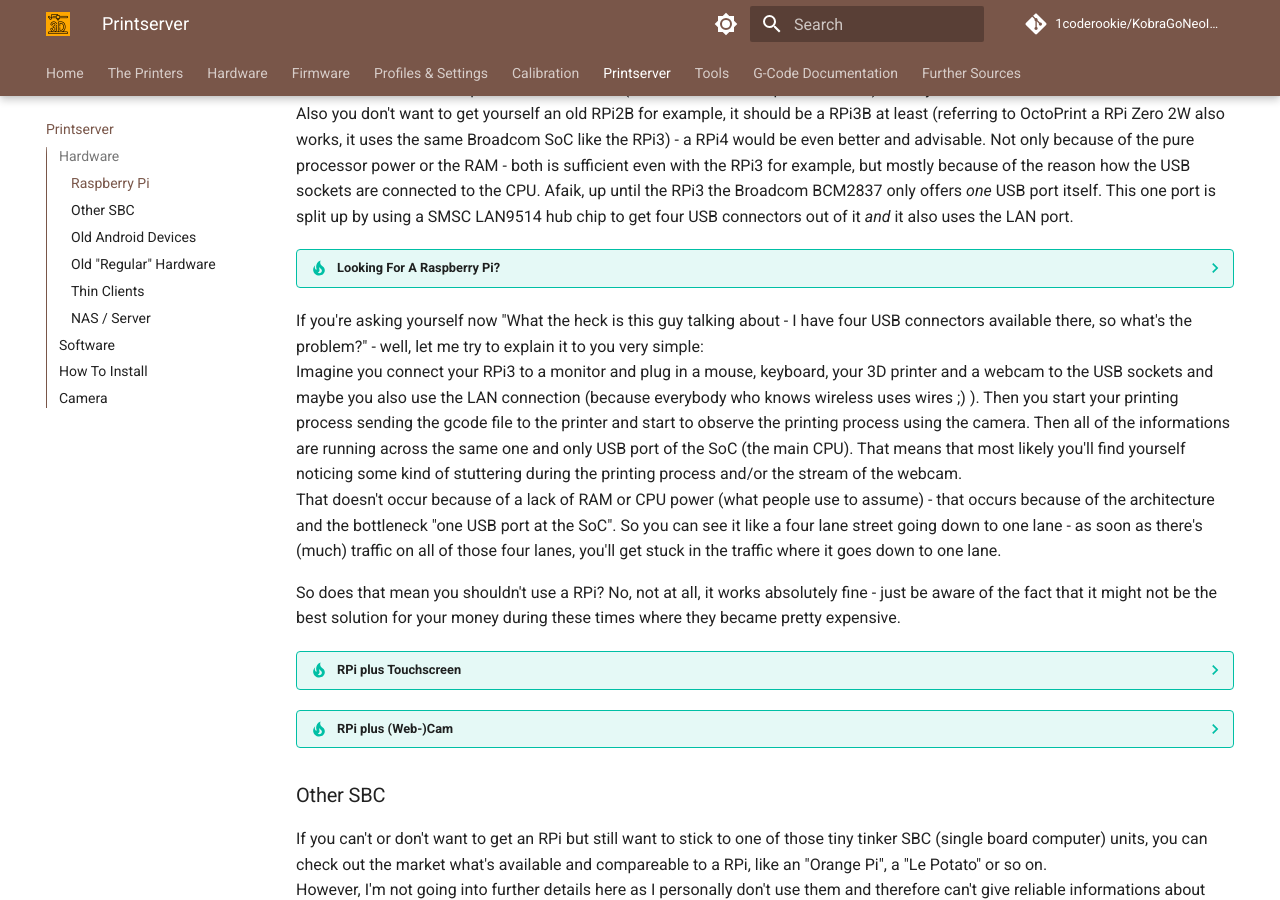
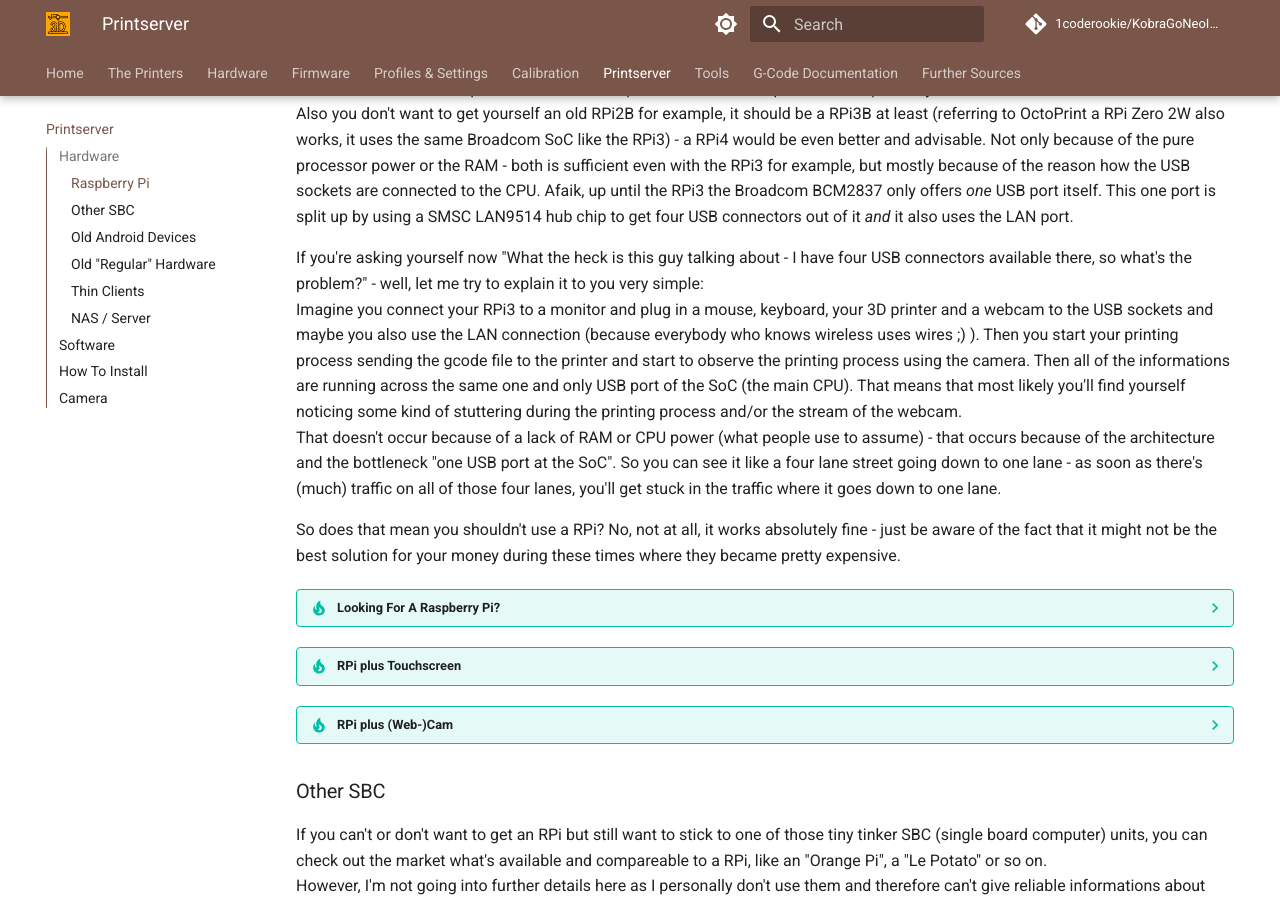
Before and after one commit to 1coderookie/KobraGoNeoInsights, an MkDocs documentation site: the page built from docs/printserver.md, in a window 1280 px wide and 900 px high, scrolled down 823 px. Built offline with MkDocs 1.6.1 and Material for MkDocs 9.7.7, drawn with Linux system fonts in a browser that asks for light colours; comment, search, counter and statistics services are not loaded.

```diff
--- a/docs/printserver.md
+++ b/docs/printserver.md
@@ -20,15 +20,15 @@ And as handy as it is - it might not be the best solution, especially these days
 Prices for the RPi went up to a ridiculous level (afaik at least in Europe and the US) - *if* they're even available at all.
 Also you don't want to get yourself an old RPi2B for example, it should be a RPi3B at least (referring to OctoPrint a RPi Zero 2W also works, it uses the same Broadcom SoC like the RPi3) - a RPi4 would be even better and advisable. Not only because of the pure processor power or the RAM - both is sufficient even with the RPi3 for example, but mostly because of the reason how the USB sockets are connected to the CPU. Afaik, up until the RPi3 the Broadcom BCM2837 only offers *one* USB port itself. This one port is split up by using a SMSC LAN9514 hub chip to get four USB connectors out of it *and* it also uses the LAN port.
 
-??? tip "Looking For A Raspberry Pi?"
-
-    If you're trying to find a RPi and have a hard time finding a company who actually has one in stock, maybe give the page [rpilocator](https://rpilocator.com/) a try. It lists vendors and different RPi models and shows if there are RPis in stock.
-
 If you're asking yourself now "What the heck is this guy talking about - I have four USB connectors available there, so what's the problem?" - well, let me try to explain it to you very simple:
 Imagine you connect your RPi3 to a monitor and plug in a mouse, keyboard, your 3D printer and a webcam to the USB sockets and maybe you also use the LAN connection (because everybody who knows wireless uses wires ;) ). Then you start your printing process sending the gcode file to the printer and start to observe the printing process using the camera. Then all of the informations are running across the same one and only USB port of the SoC (the main CPU). That means that most likely you'll find yourself noticing some kind of stuttering during the printing process and/or the stream of the webcam.
 That doesn't occur because of a lack of RAM or CPU power (what people use to assume) - that occurs because of the architecture and the bottleneck "one USB port at the SoC". So you can see it like a four lane street going down to one lane - as soon as there's (much) traffic on all of those four lanes, you'll get stuck in the traffic where it goes down to one lane.
 
 So does that mean you shouldn't use a RPi? No, not at all, it works absolutely fine - just be aware of the fact that it might not be the best solution for your money during these times where they became pretty expensive.
+
+??? tip "Looking For A Raspberry Pi?"
+
+    If you're trying to find a RPi and have a hard time finding a company who actually has one in stock, maybe give the page [rpilocator](https://rpilocator.com/) a try. It lists vendors and different RPi models and shows if there are RPis in stock.
 
 ??? tip "RPi plus Touchscreen"
 
```
